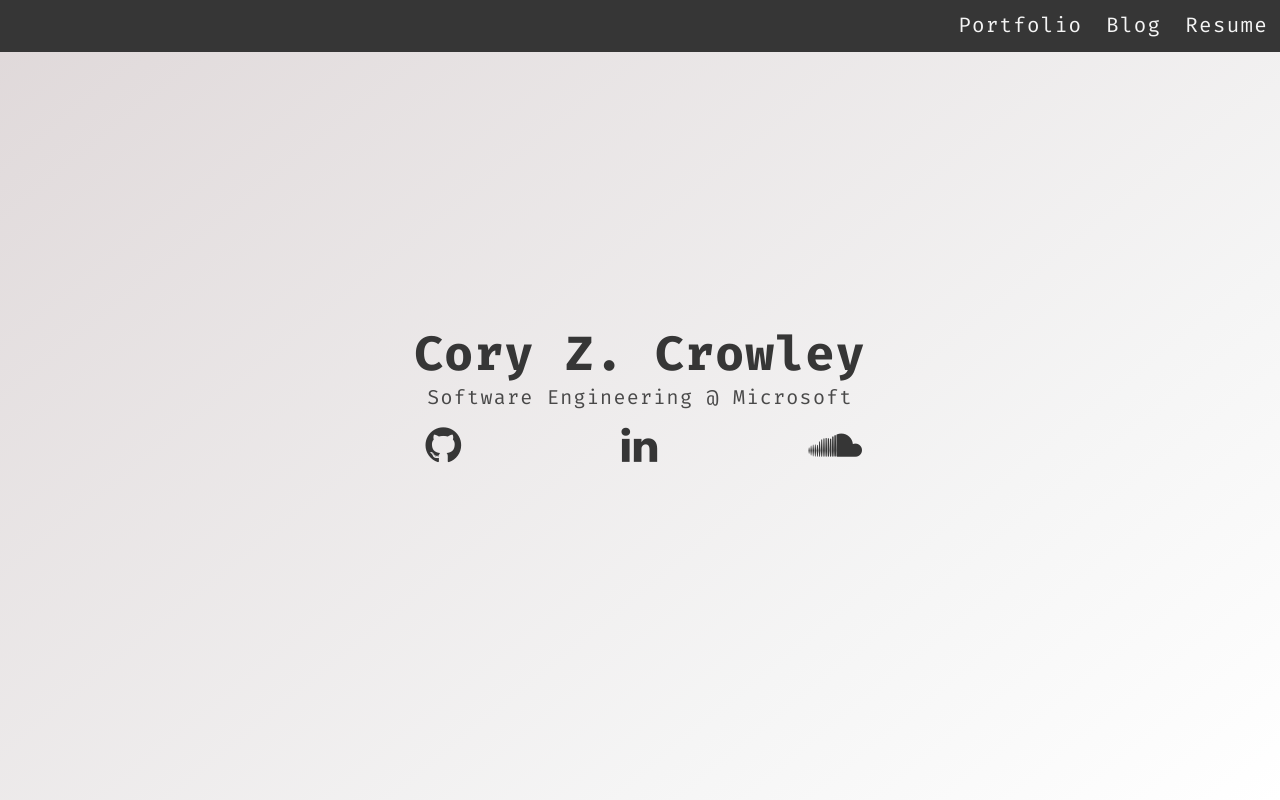
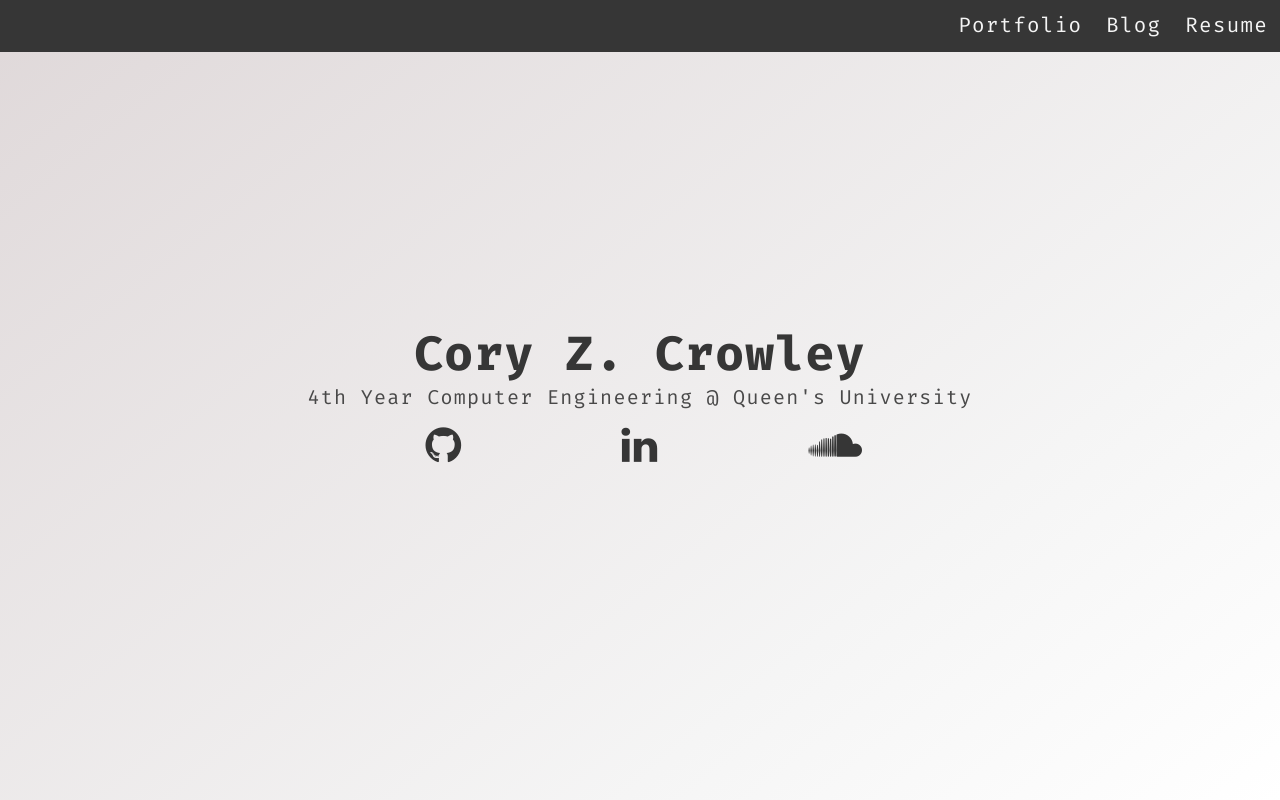
Before and after one commit to ccrowley96/ccrowley96.github.io., a plain HTML site: page index.html in a window 1280 px wide. Drawn offline with nearby package versions, Linux system fonts and the light colour scheme.

Commit message:
updated subtitle

```diff
--- a/index.html
+++ b/index.html
@@ -51,7 +51,7 @@
             Cory Z. Crowley
           </h1>
           <h2 class="subtitle">
-            Software Engineering @ Microsoft
+            4th Year Computer Engineering @ Queen's University
           </h2>
           <div class = "columns is-mobile">
               <div class = "column  is-2-desktop is-2-tablet is-offset-3-desktop is-offset-3-tablet">
--- a/style/custom-style.css
+++ b/style/custom-style.css
@@ -36,7 +36,3 @@ html, body{
   letter-spacing:.0625em;
   line-height:1.8em;
 }
-
-.portfolio{
-
-}
```
